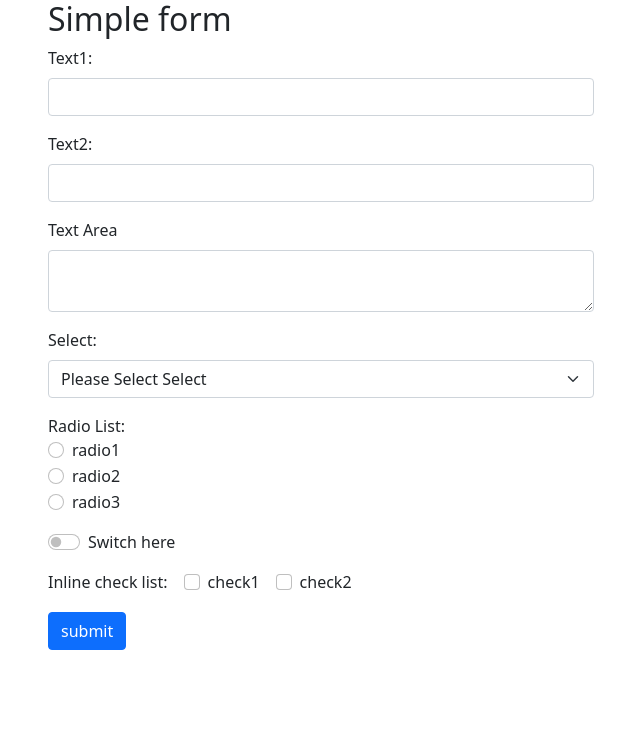
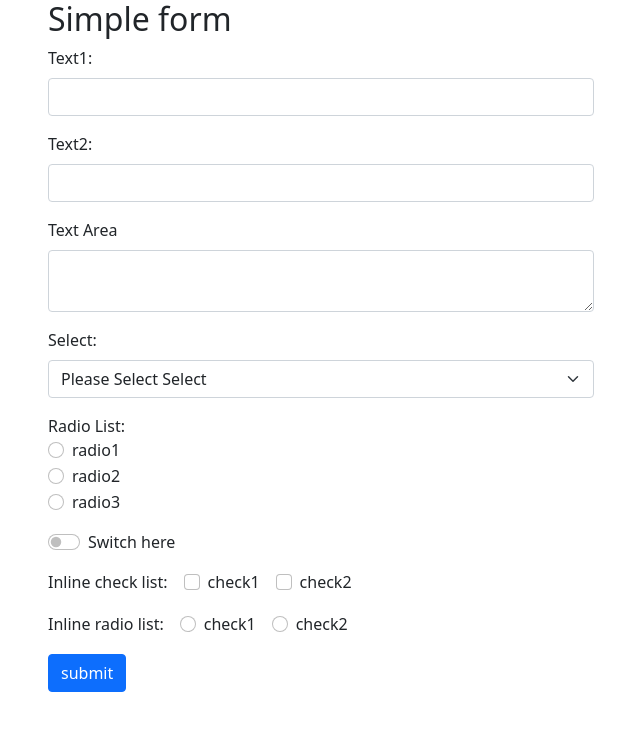
Before and after one commit to satooshi/react-form-sample, a React (Create React App) app: page / in a window 1280 px wide. Shown: the top 730 px of the page, without its empty margins (319-959 px from the left). Built offline with nearby package versions, Linux system fonts and the light colour scheme.

Commit message:
Add InlineRadioList

```diff
--- a/src/simple_form/Form.tsx
+++ b/src/simple_form/Form.tsx
@@ -1,5 +1,6 @@
 import React, { useState } from 'react';
 import InlineCheckList, { ValueState } from './InlineCheckList';
+import InlineRadioList from './InlineRadioList';
 import RadioList from './RadioList';
 import Select from './Select';
 import Switch from './Switch';
@@ -14,6 +15,7 @@ type State = {
   select: string;
   switch: boolean;
   inlineCheck: ValueState;
+  inlineRadio: string;
 };
 
 type Errors = {
@@ -24,6 +26,7 @@ type Errors = {
   select?: string;
   switch?: string;
   inlineCheck?: string;
+  inlineRadio?: string;
 };
 
 const initState: State = {
@@ -34,6 +37,7 @@ const initState: State = {
   select: '',
   switch: false,
   inlineCheck: {} as ValueState,
+  inlineRadio: '',
 };
 
 function validate(values: State): Errors {
@@ -59,6 +63,9 @@ function validate(values: State): Errors {
   }
   if (!Object.values(values.inlineCheck).find((v) => v === true)) {
     errors.inlineCheck = 'Required';
+  }
+  if (values.inlineRadio === '') {
+    errors.inlineRadio = 'Required';
   }
 
   return errors;
@@ -94,6 +101,10 @@ const Form: React.FC = () => {
 
   function handleInlineCheckChange(value: ValueState) {
     setState({ ...state, inlineCheck: { ...state.inlineCheck, ...value } });
+  }
+
+  function handleInlineRadioChange(value: string) {
+    setState({ ...state, inlineRadio: value });
   }
 
   function handleSubmit(e: React.FormEvent) {
@@ -176,11 +187,25 @@ const Form: React.FC = () => {
 
       <div className="mb-3">
         <InlineCheckList
-          id="switch"
+          id="inline-check"
           labelText="Inline check list:"
           values={state.inlineCheck}
           onChange={handleInlineCheckChange}
           error={errors.inlineCheck}
+          options={[
+            { label: 'check1', value: '1' },
+            { label: 'check2', value: '2' },
+          ]}
+        />
+      </div>
+
+      <div className="mb-3">
+        <InlineRadioList
+          id="inline-radio"
+          labelText="Inline radio list:"
+          value={state.inlineRadio}
+          onChange={handleInlineRadioChange}
+          error={errors.inlineRadio}
           options={[
             { label: 'check1', value: '1' },
             { label: 'check2', value: '2' },
--- /dev/null
+++ b/src/simple_form/InlineRadioList.tsx
@@ -0,0 +1,61 @@
+import React, { ChangeEvent } from 'react';
+import ErrorMessage from './ErrorMessage';
+
+type Value = string | number;
+type Option = { label: string; value: Value };
+
+type Props = {
+  error?: string;
+  id: string;
+  labelText: string;
+  onChange: (value: string) => void;
+  value: string;
+  options: Option[];
+};
+
+const InlineRadioList: React.FC<Props> = ({
+  error,
+  id,
+  labelText,
+  onChange,
+  options,
+  value,
+}) => {
+  function handleChange(event: ChangeEvent<HTMLInputElement>) {
+    onChange(event.target.value);
+  }
+
+  return (
+    <>
+      <span className="form-check-inline">{labelText}</span>
+      {options.map((option, index) => (
+        <div
+          className={
+            error
+              ? 'form-check form-check-inline is-invalid'
+              : 'form-check form-check-inline'
+          }
+          key={`${id}-${option.value}`}
+        >
+          <input
+            className={
+              error ? 'form-check-input is-invalid' : 'form-check-input'
+            }
+            type="radio"
+            id={`${id}-${index}`}
+            name={id}
+            checked={option.value === value}
+            value={option.value}
+            onChange={handleChange}
+          />
+          <label className="form-check-label" htmlFor={`${id}-${index}`}>
+            {option.label}
+          </label>
+        </div>
+      ))}
+      <ErrorMessage error={error} />
+    </>
+  );
+};
+
+export default InlineRadioList;
```
